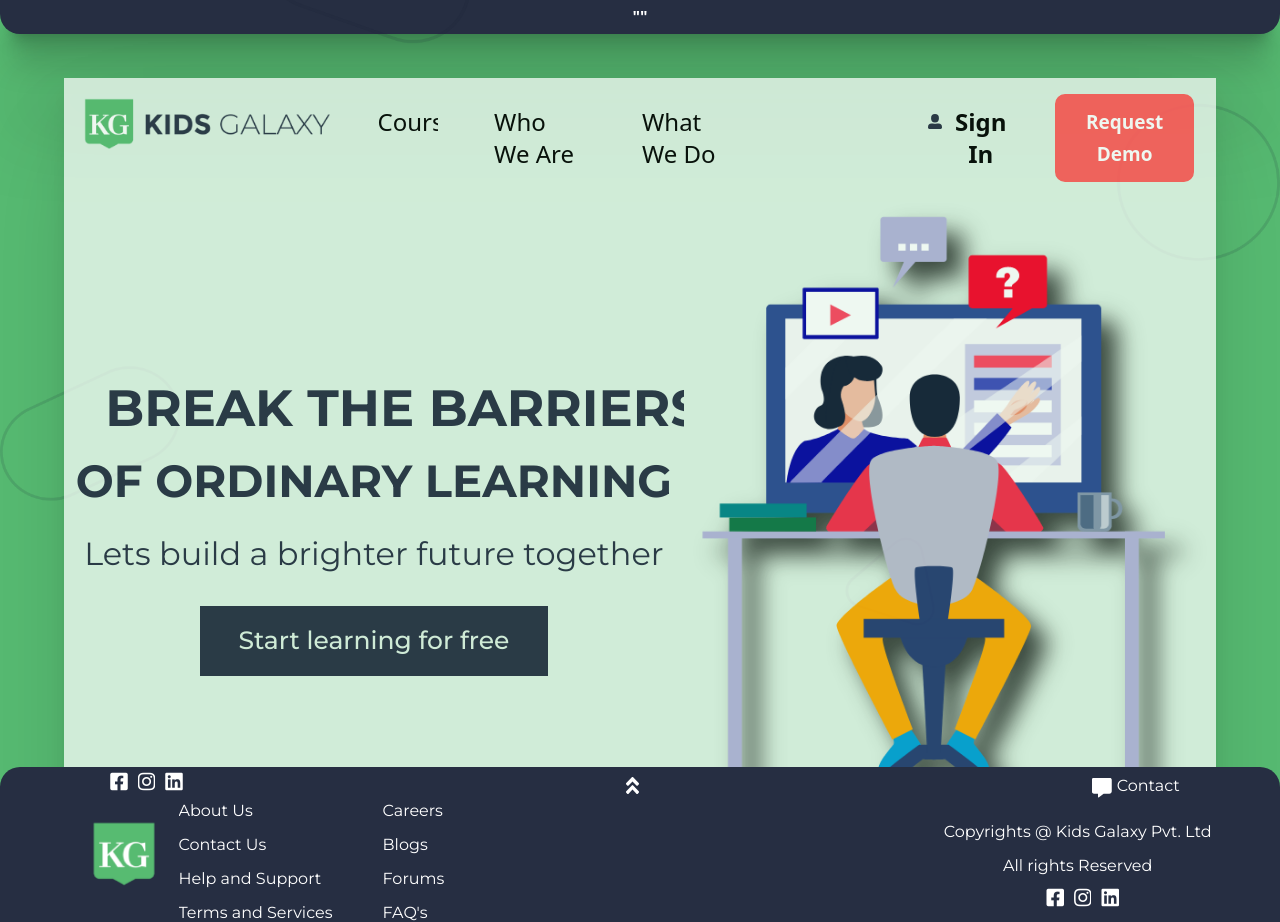
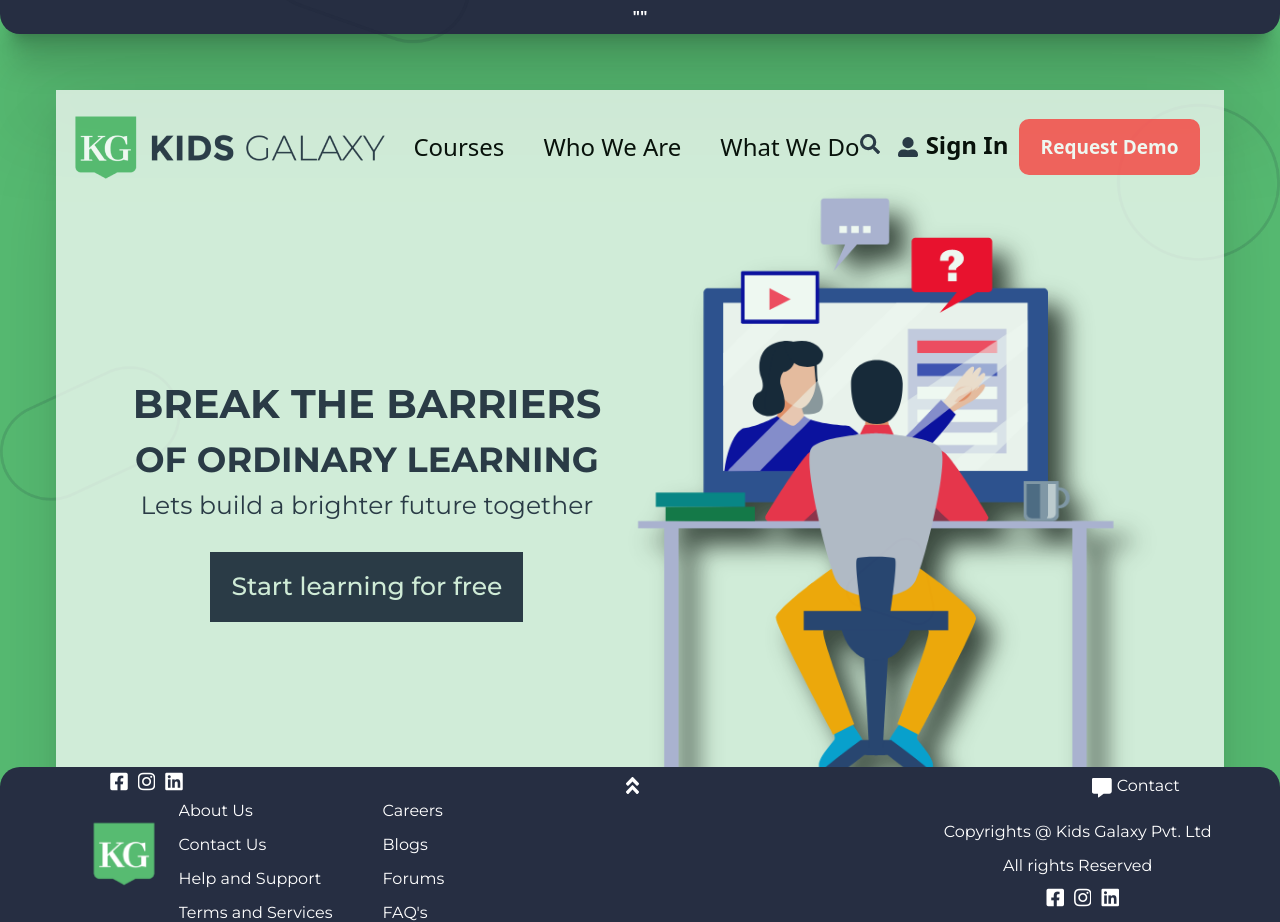
Before and after one commit to pruthilsuryawanshi/LMS, a React (Create React App) app: page / in a window 1280 px wide. After the commit the page ends 800 px from the top, so only its background shows below. Built offline with nearby package versions, Linux system fonts and the light colour scheme; no server answers.

Commit message:
Refractored the code

```diff
--- a/src/App.css
+++ b/src/App.css
@@ -6,10 +6,11 @@
 }
 .App {
   background-color: #57bb72;
+  height: 100vh;
 }
 @media screen and (max-width: 1664px) {
   * {
     overflow: auto;
-    overflow-x: hidden;
+    /* overflow: hidden; */
   }
 }
--- a/src/App.js
+++ b/src/App.js
@@ -59,7 +59,7 @@ const App = () => {
             />
           </Switch>
         </AnimatePresence>
-        {/* <Footer /> */}
+        <Footer />
       </div>
     </Router>
   );
--- a/src/Pages/LandingPage.css
+++ b/src/Pages/LandingPage.css
@@ -1,22 +1,22 @@
 @import url("https://fonts.googleapis.com/css2?family=Montserrat:ital,wght@0,100;0,200;0,300;0,400;0,500;0,600;0,700;0,800;0,900;1,100;1,200;1,300;1,400;1,500;1,600;1,700;1,800;1,900&family=Poppins:ital,wght@0,100;0,200;0,300;0,400;0,500;0,600;0,700;0,800;0,900;1,100;1,200;1,300;1,400;1,500;1,600;1,700;1,800;1,900&display=swap");
 
+.landingPageMain {
+  display: flex;
+  align-items: center;
+  justify-content: center;
+}
 .box {
-  width: 1664px;
-  height: 794px;
-  margin: 0 auto !important;
-  margin-top: 44px !important;
+  width: 90vh;
+  height: 90vh;
   opacity: 0.9;
   background: rgb(255, 255, 255, 0.8) !important;
-  margin-bottom: 50px !important;
-  /* box-shadow: 5px 10px 18px #696969; */
   box-shadow: 0 1.3px 3.2px -6px rgba(0, 0, 0, 0.034),
     0 3.1px 7.6px -6px rgba(0, 0, 0, 0.048),
     0 5.9px 14.3px -6px rgba(0, 0, 0, 0.06),
     0 10.5px 25.5px -6px rgba(0, 0, 0, 0.072),
     0 19.6px 47.6px -6px rgba(0, 0, 0, 0.086),
     0 47px 114px -6px rgba(0, 0, 0, 0.12);
-
-  overflow: hidden;
+  overflow-y: hidden;
 }
 * {
   box-sizing: border-box;
@@ -28,14 +28,19 @@
   object-fit: contain;
   width: 100%;
 }
+/* navbar start */
 .navbar {
   display: flex;
   justify-content: space-between;
+  width: 97%;
+  margin: 0 auto;
+  margin-top: 25px;
 }
 .navLinks {
   display: flex;
-  justify-content: right;
+  justify-content: space-between;
   align-items: center;
+  width: 63%;
 }
 .navLinks a p {
   transition: all 0.5s;
@@ -45,6 +50,19 @@
   transform: scale(1.1);
   /* color: #57bb72; */
 }
+.navMiddle {
+  display: flex;
+  width: 450px;
+  align-items: center;
+  justify-content: space-between;
+}
+.navRight {
+  display: flex;
+  align-items: center;
+  width: 350px;
+  justify-content: space-between;
+}
+/* navbar end */
 
 .demo {
   background-color: #ff5a5a;
@@ -79,18 +97,17 @@
   text-align: center;
   font-family: Montserrat;
   font-weight: bold;
-  font-size: 45px !important;
+  font-size: 45px;
   color: rgba(38, 46, 66, 1);
 }
 .a {
-  width: 680px;
   text-align: center;
   font-family: Montserrat;
   font-weight: bold;
-  font-size: 51px !important;
+  font-size: 51px;
   color: rgba(38, 46, 66, 1);
 }
-.a1 {
+/* .a1 {
   width: 550px;
   text-align: center;
   font-family: Montserrat;
@@ -98,7 +115,7 @@
   font-weight: bold;
   font-size: 36px;
   color: rgba(38, 46, 66, 1);
-}
+} */
 .b {
   white-space: nowrap;
   text-align: center;
@@ -138,21 +155,63 @@
 .search {
   display: flex;
   align-items: center;
-  padding-top: 45px !important  ;
+  padding-top: 45px !important;
 }
 .inputSearch {
   display: inherit;
   padding: 3px;
   outline: none;
 }
-
 .fa-search {
-  margin-left: 147px;
   cursor: pointer;
 }
+/* main start */
+.main {
+  display: flex;
+  justify-content: space-between;
+  align-items: center;
+  width: 80%;
+  margin: 0 auto;
+}
+.mainContent {
+  text-align: center;
+}
+.mainContent .title {
+  text-align: center;
+}
+.mainImg img {
+  width: 100%;
+}
+/* main start */
 
 @media screen and (max-width: 1664px) {
-  .box {
-    width: 90% !important;
+  /* .box {
+    width: 90vw !important;
+    height: 600px !important;
+  } */
+}
+@media screen and (max-width: 1664px) {
+  .main {
+    width: 90%;
   }
 }
+
+@media screen and (max-width: 1450px) {
+  .navLinks {
+    width: 70%;
+  }
+}
+@media screen and (max-width: 1320px) {
+  .a {
+    font-size: 40px;
+  }
+  .ab {
+    font-size: 35px;
+  }
+  .b {
+    font-size: 25px;
+  }
+  .mainImg img {
+    /* width: 400px; */
+  }
+}
--- a/src/Pages/LandingPage.js
+++ b/src/Pages/LandingPage.js
@@ -7,7 +7,7 @@ import "./LandingPage.css";
 import "./Tailwind.css";
 const LandingPage = ({ inputVisible, setInputVisible }) => {
   return (
-    <div className="body">
+    <div className="landingPage">
       <motion.img
         initial={{ opacity: 1, y: "-50vh" }}
         animate={{ opacity: 1, y: 0 }}
@@ -17,63 +17,46 @@ const LandingPage = ({ inputVisible, setInputVisible }) => {
         src="Images/OverlayLanding.png"
         alt=""
       />
-
+      <div className="landingPageMain">
         <div className="box m-14">
-        {/* <!-- navbar --> */}
+          {/*  navbar */}
           <div className="flex-row navbar">
             {/* <!-- kids galaxy logo --> */}
-          <div className="p-5">
+            <div className="">
               <Link to="/">
                 <img src="Images/logo.png" alt="kids-galaxy-logo" />
               </Link>
             </div>
             {/* <!--  nav links   --> */}
             <div className="navLinks">
-            <div className="flex flex-row" id="shift">
-              <div className="p-4 m-3 text-2xl font-semibold">
+              <div className="navMiddle">
+                <div className="text-2xl font-semibold">
                   <a href="#">
                     <p className="hoverP">Courses</p>
                   </a>
                 </div>
-              <div className="p-4 m-3 text-2xl font-semibold">
+                <div className="text-2xl font-semibold">
                   <a href="#">
                     <p className="hoverP">Who We Are</p>
                   </a>
                 </div>
-              <div className="p-4 m-3 text-2xl font-semibold">
+                <div className="text-2xl font-semibold">
                   <a href="#">
                     <p className="hoverP">What We Do</p>
                   </a>
                 </div>
               </div>
-
+              {/* navRight start */}
+              <div className="navRight">
                 {/* <!-- search bar --> */}
-
                 <div className="p flex flex-row searchDiv">
-              {/* <button className=" focus:outline-none search h-10 py-9">
-                {inputVisible && (
-                  <input
-                    className="inputSearch"
-                    type="text"
-                    placeholder="Search"
-                  />
-                )}
-                <img
-                  src="Images/search.svg"
-                  alt=""
-                  onClick={(e) => {
-                    e.preventDefault();
-                    setInputVisible(!inputVisible);
-                  }}
-                />
-              </button> */}
                   <form action="">
                     <img src="Images/search.svg" class="fa fa-search" />
                   </form>
                 </div>
 
                 {/* <!-- sign in --> */}
-            <div className="flex flex-row m-3 p-4">
+                <div className="flex flex-row">
                   <button className="flex flex-row focus:outline-none focus:ring-4 focus:ring-green-500 focus:ring-opacity-50">
                     <div className="p-2">
                       <img src="Images/icon.svg" alt="" />
@@ -85,13 +68,16 @@ const LandingPage = ({ inputVisible, setInputVisible }) => {
                 </div>
 
                 {/* <!-- demo button --> */}
-            <div className="p-4 content-end">
+                <div className="content-end">
                   <button className="demo p-3 font-semibold focus:outline-none focus:ring-4 focus:ring-green-500 focus:ring-opacity-50 text-2xl text-white">
                     Request Demo
                   </button>
                 </div>
               </div>
+              {/* navRight end */}
             </div>
+          </div>
+          {/*  navbar */}
 
           {/* <!-- main page --> */}
 
@@ -100,15 +86,13 @@ const LandingPage = ({ inputVisible, setInputVisible }) => {
             animate={{ opacity: 1 }}
             exit={{ opacity: 0 }}
             transition={{ duration: 0.5 }}
-          className="flex flex-row justify-around"
+            className="main"
           >
             {/* <!-- LEFT-DIV --> */}
-          <div>
-            <div className="pt-36 pb-4 mainContent">
-              <h1 className="a pt-7">BREAK THE BARRIERS</h1>
+            <div className="mainContent">
+              <div className="title">
+                <h1 className="a">BREAK THE BARRIERS</h1>
                 <h1 className="ab">OF ORDINARY LEARNING</h1>
-            </div>
-            <div>
                 <p className="b">Lets build a brighter future together</p>
               </div>
               <div className="px-24 py-7 flex justify-center">
@@ -124,7 +108,7 @@ const LandingPage = ({ inputVisible, setInputVisible }) => {
             </div>
           </motion.div>
         </div>
-      <Footer />
+      </div>
     </div>
   );
 };
--- a/src/Pages/Login.css
+++ b/src/Pages/Login.css
@@ -1,7 +1,4 @@
 @import url("https://fonts.googleapis.com/css2?family=Montserrat:ital,wght@0,100;0,200;0,300;0,400;0,500;0,600;0,700;0,800;0,900;1,100;1,200;1,300;1,400;1,500;1,600;1,700;1,800;1,900&family=Poppins:ital,wght@0,100;0,200;0,300;0,400;0,500;0,600;0,700;0,800;0,900;1,100;1,200;1,300;1,400;1,500;1,600;1,700;1,800;1,900&display=swap");
-/* .body{
-    background-color: #57bb72;
-} */
 * {
   margin: 0px;
   padding: 0px;
@@ -25,40 +22,6 @@
   top: -100px !important;
 }
 
-#box {
-  position: absolute;
-  /* width: 1172px;
-  height: 487px; */
-  left: 236px;
-  top: 152px;
-  overflow: visible;
-}
-#p {
-  position: absolute;
-  left: 64px;
-  top: 245px;
-  overflow: visible;
-  font-family: Montserrat;
-  font-weight: normal;
-  font-size: 24px;
-  text-align: center;
-  color: #262e42;
-}
-#arrow {
-  position: absolute;
-  left: 242px;
-  top: 166px;
-  overflow: visible;
-}
-#btn {
-  display: block;
-  margin: 678px auto;
-  width: 349px;
-  height: 79px;
-  overflow: visible;
-  align-items: center;
-  justify-content: center;
-}
 .mainDiv {
   display: flex;
   justify-content: space-evenly;
```
Also changed, not shown: 1 other file (tests, documents, lock files or other folders). Lines whose indentation alone changed are shown as unchanged.
